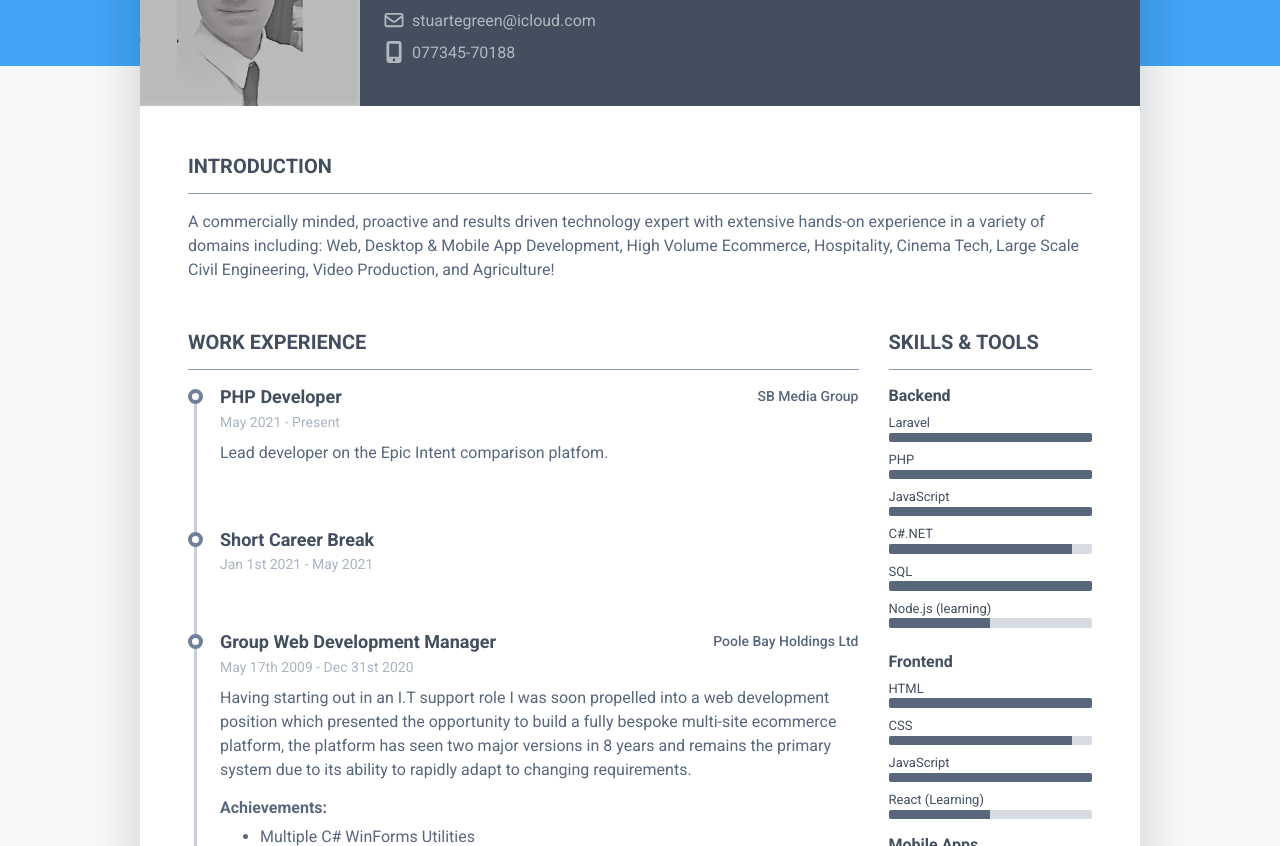
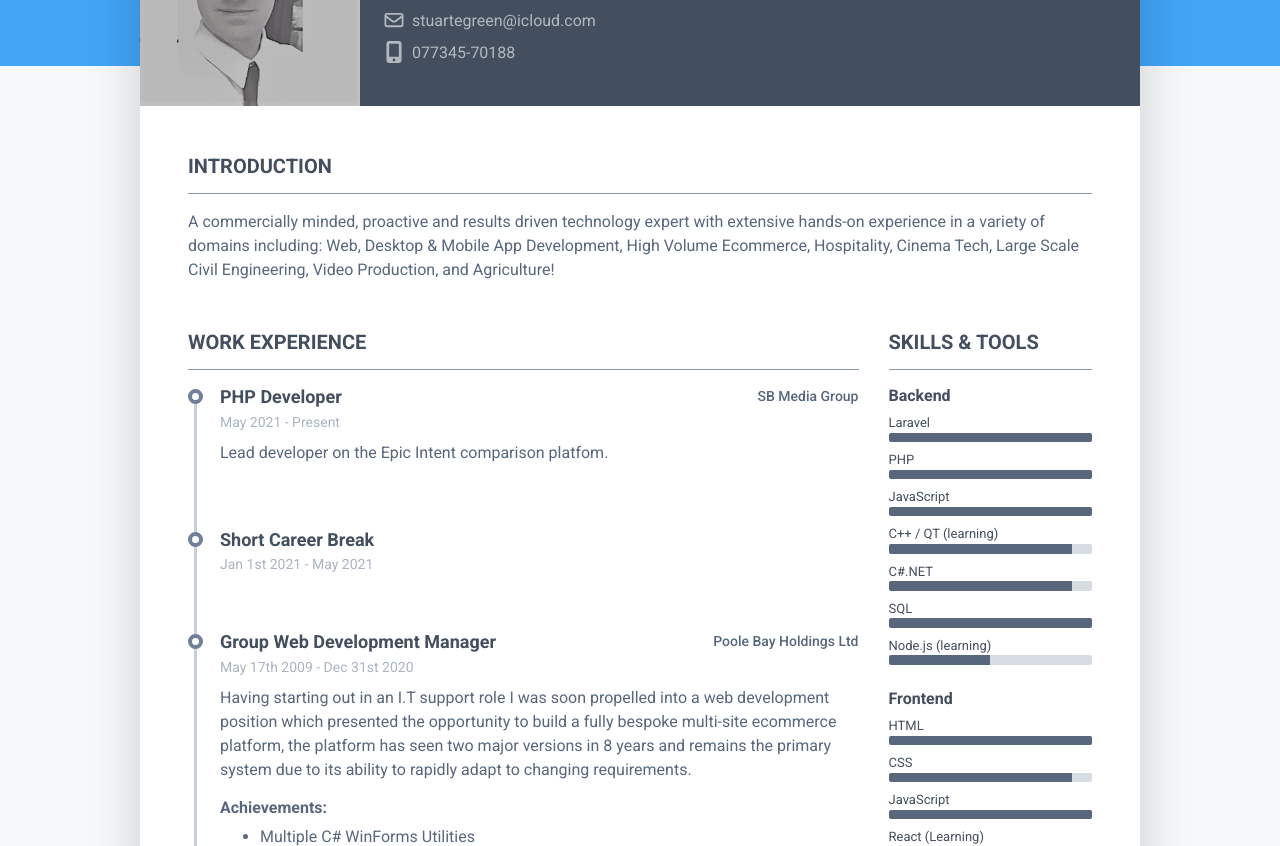
Before and after one commit to DorsetDevStudio/site-stuartgreen.uk, a plain HTML site: page index.html in a window 1280 px wide. Shown: the part 254-1100 px from the top of the page. Drawn offline with Linux system fonts and the light colour scheme.

Commit message:
Update index.html

```diff
--- a/index.html
+++ b/index.html
@@ -278,6 +278,14 @@
 											</div>
 										</li>
 
+
+									<li class="mb-2">
+								            <div class="resume-skill-name">C++ / QT (learning)</div>
+									        <div class="progress resume-progress">
+											    <div class="progress-bar theme-progress-bar-dark" role="progressbar" style="width: 90%" aria-valuenow="10" aria-valuemin="0" aria-valuemax="100"></div>
+											</div>
+								        </li>
+
 										<li class="mb-2">
 								            <div class="resume-skill-name">C#.NET</div>
 									        <div class="progress resume-progress">
```
